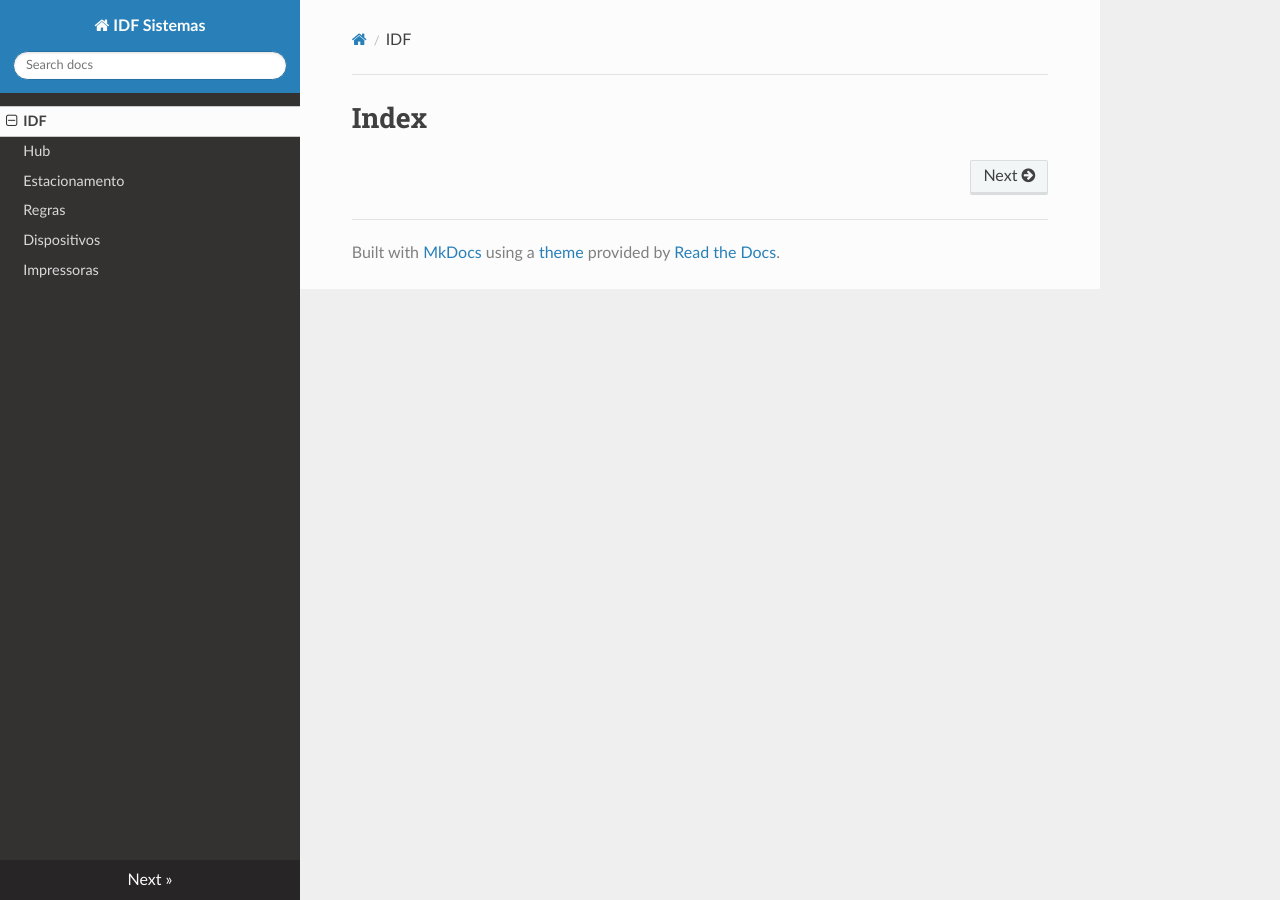
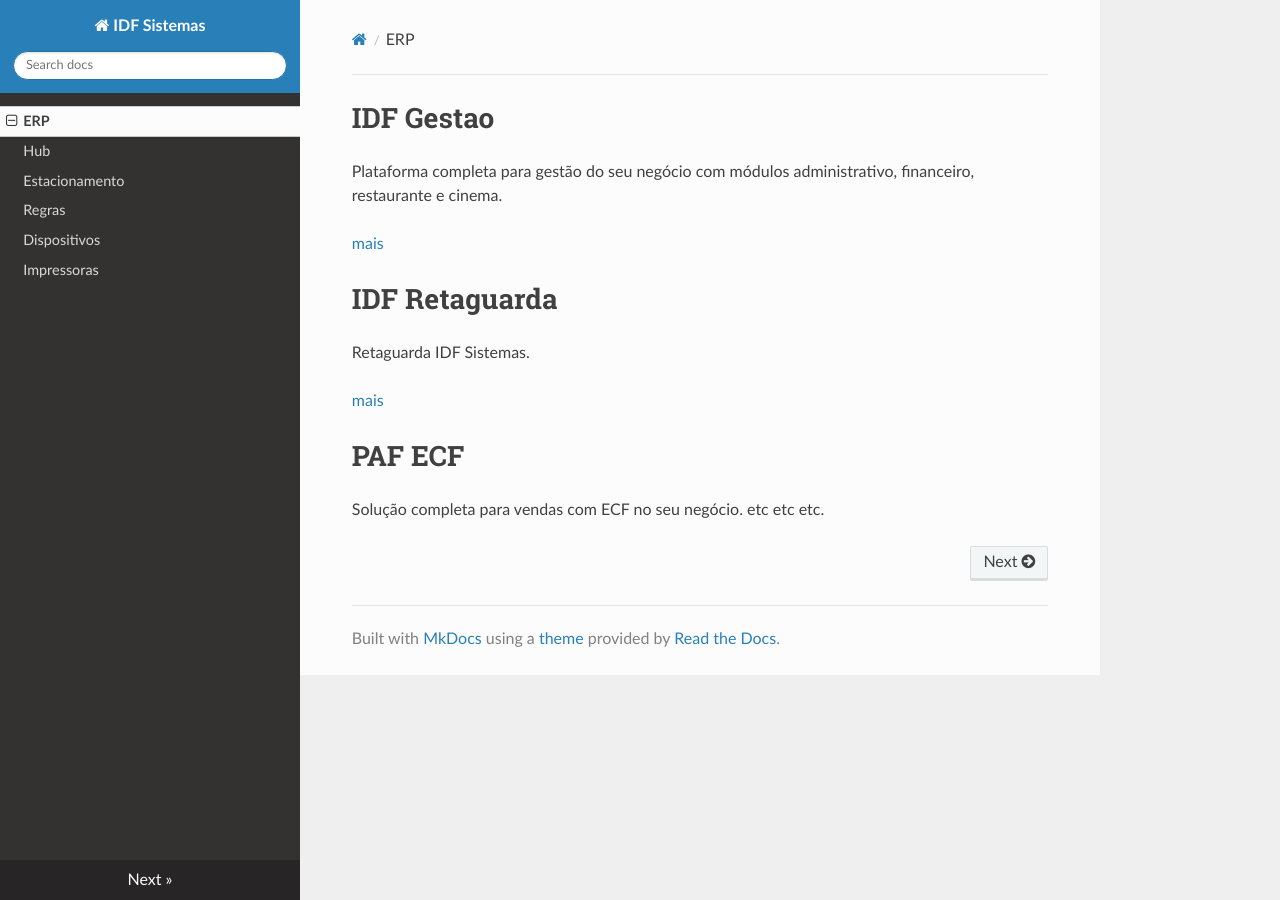
Before and after one commit to sjamartucheli/doc-test, an MkDocs documentation site: the page built from docs/index.md, in a window 1280 px wide. Built offline with MkDocs 1.6.1, drawn with Linux system fonts in a browser that asks for light colours; nearby versions of some CDN libraries; old or Windows-style settings are respelled for this version of MkDocs.

Commit message:
teste com subprojetos

```diff
--- a/docs/index.md
+++ b/docs/index.md
@@ -1 +1,15 @@
-# Index
+# IDF Gestao
+
+Plataforma completa para gestão do seu negócio com módulos administrativo, financeiro, restaurante e cinema.
+
+[mais](http://idf-doc-test.readthedocs.io/projects/gestao)
+
+# IDF Retaguarda
+
+Retaguarda IDF Sistemas.
+
+[mais](http://idf-doc-test.readthedocs.io/projects/retaguarda)
+
+# PAF ECF
+
+Solução completa para vendas com ECF no seu negócio. etc etc etc.
--- a/mkdocs.yml
+++ b/mkdocs.yml
@@ -1,7 +1,7 @@
 site_name: IDF Sistemas
 theme: readthedocs
 pages:
-- IDF: index.md
+- ERP: index.md
 - Hub: hub.md
 - Estacionamento: cadastro-estacionamento.md
 - Regras: regras-tarifacao.md
```
